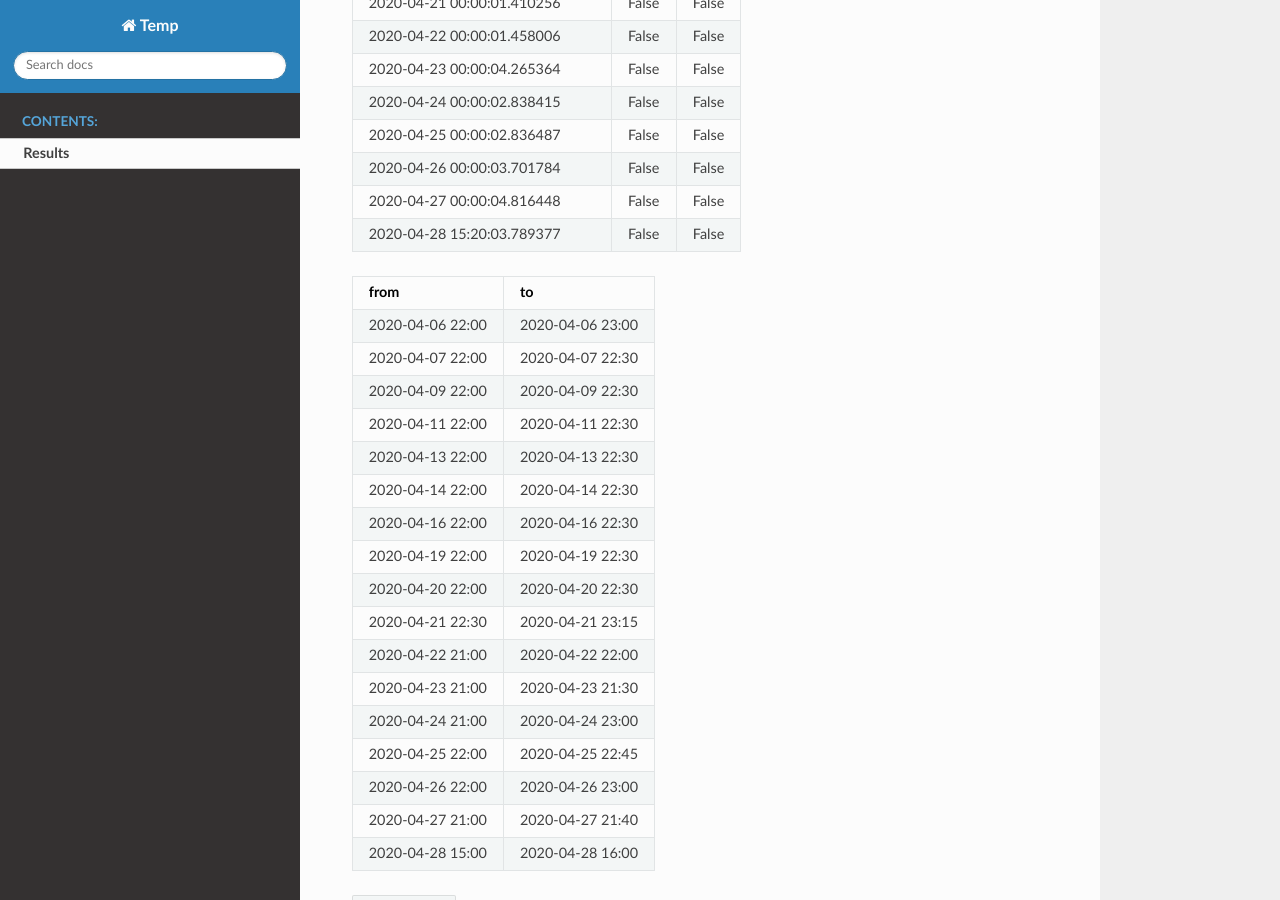
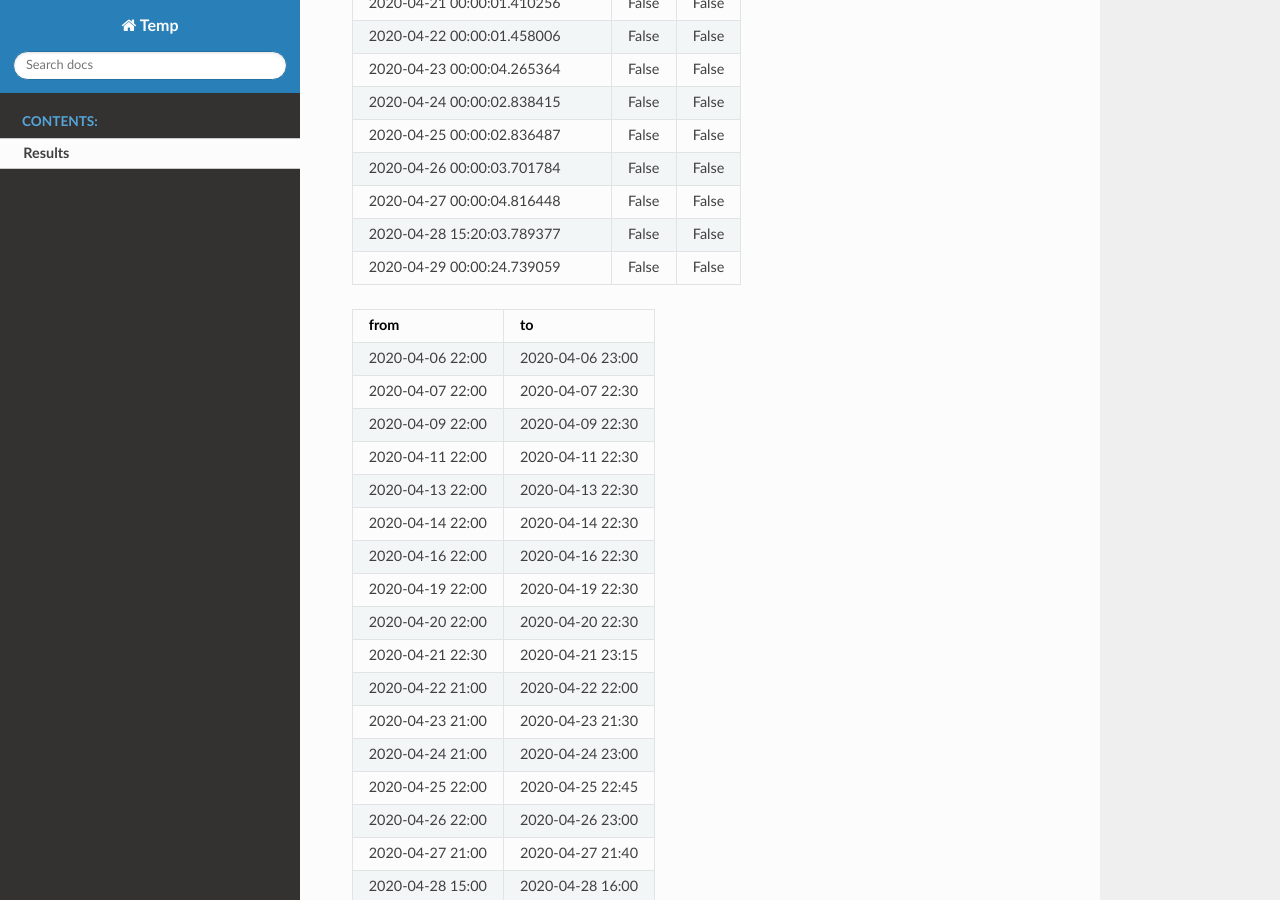
Before and after one commit to shlomow/queries-results, a Sphinx documentation site: the page built from source/results.rst, in a window 1280 px wide and 900 px high, scrolled down 701 px. Built offline with Sphinx 7.4.7 and the Read the Docs theme 2.0.0, drawn with Linux system fonts in a browser that asks for light colours.

Commit message:
update results

```diff
--- a/source/results.rst
+++ b/source/results.rst
@@ -28,6 +28,7 @@ Results
    2020-04-26 00:00:03.701784, False, False
    2020-04-27 00:00:04.816448, False, False
    2020-04-28 15:20:03.789377, False, False
+   2020-04-29 00:00:24.739059, False, False
 
 .. csv-table::
    :header: "from", "to"
```
Also changed, not shown: results.json (+1 -1 lines).
